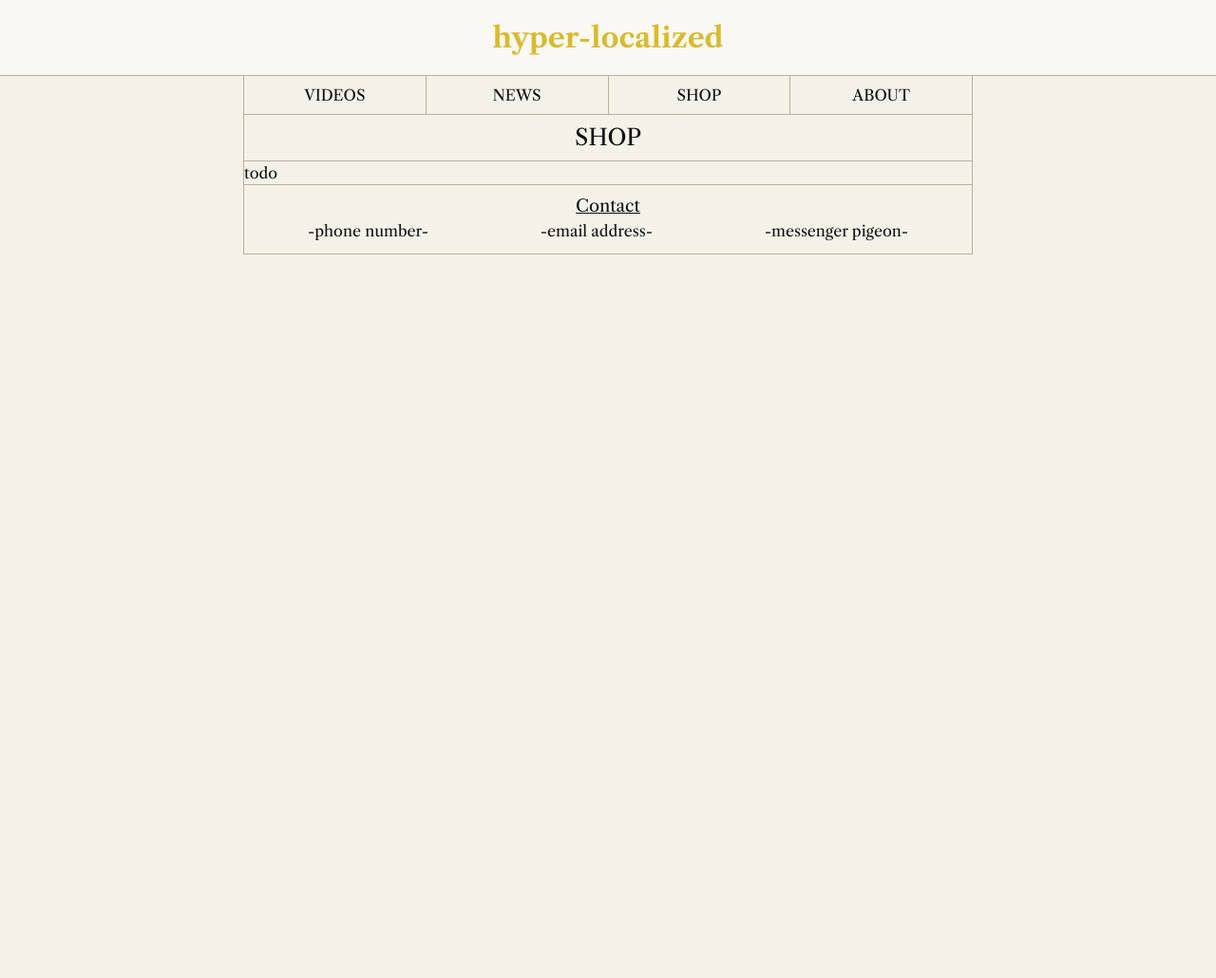
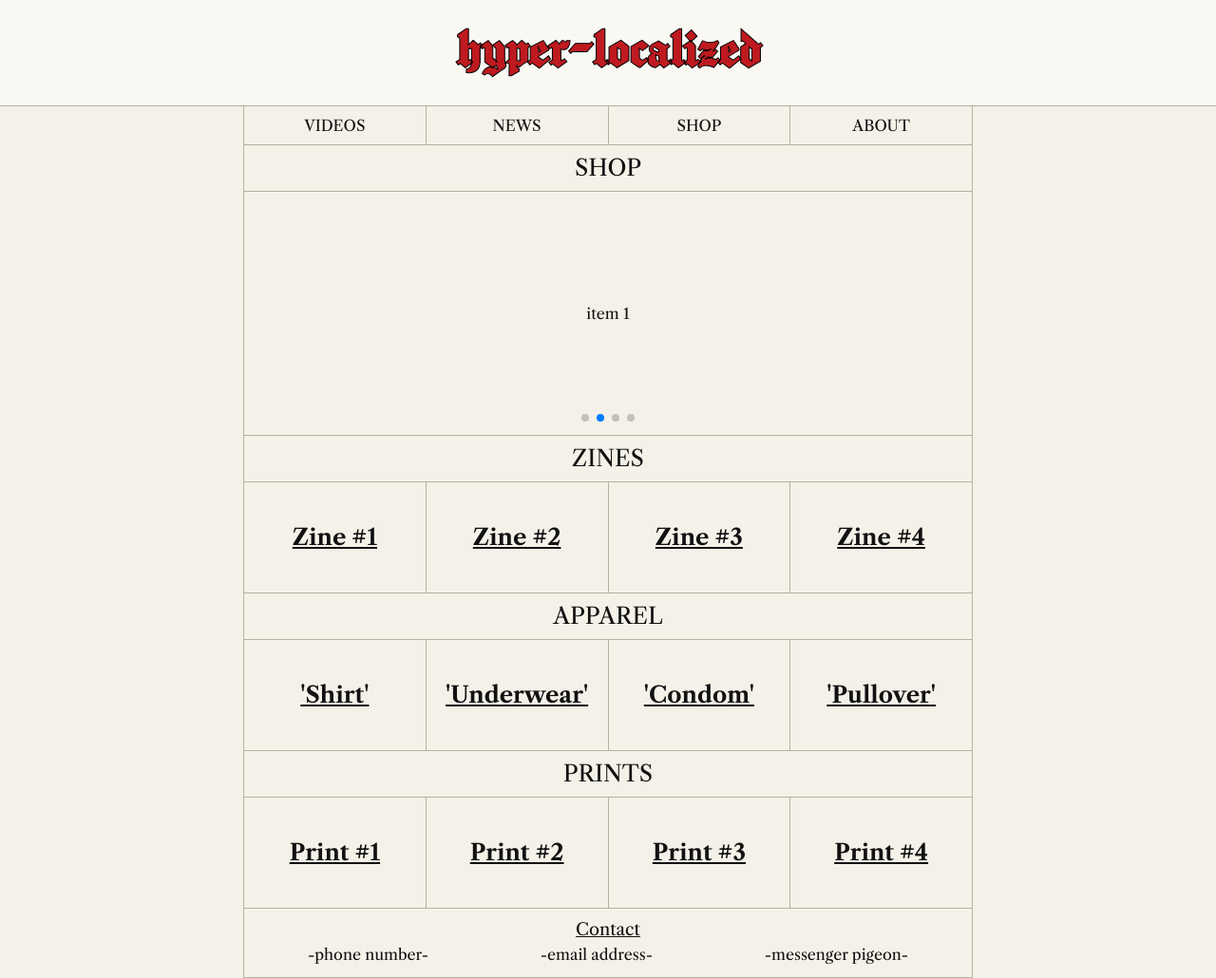
Before and after one commit to jackharrhy/hyper-localized, an Astro site: page /shop in a window 1280 px wide. Shown: the whole page at 95% size. Before the commit the page ends 800 px from the top, so only its background shows below. Built offline with nearby package versions, Linux system fonts and the light colour scheme; Astro itself is replaced by a stand-in of ours.

Commit message:
slight color rejig, chomsky font, shop page wip

```diff
--- a/src/base.css
+++ b/src/base.css
@@ -2,6 +2,7 @@
 @tailwind components;
 @tailwind utilities;
 
-* {
-  font-family: "Libre Caslon Text", serif;
+@font-face {
+  font-family: Chomsky;
+  src: url("/fonts/Chomsky.otf");
 }
--- /dev/null
+++ b/src/components/ShopItem.astro
@@ -0,0 +1,10 @@
+---
+const { id, title } = Astro.props;
+---
+
+<a
+  href={`/shop/item/${id}`}
+  class="w-1/4 flex flex-col justify-center items-center px-2 py-8 gap-4 m-2 border-2 border-transparent hover:border-primary-500 transition-all delay-100"
+>
+  <p class="text-2xl font-bold underline">{title}</p>
+</a>
--- a/src/layouts/Layout.astro
+++ b/src/layouts/Layout.astro
@@ -34,12 +34,16 @@ import "../base.css";
     ></script>
     <title>hyper-localized - {title}</title>
   </head>
-  <body class="flex flex-col h-full text-dark-500">
+  <body class="flex flex-col h-full text-dark-500 font-body">
     <a href="/">
       <div
-        class="flex justify-center items-center h-20 bg-sand-400 text-3xl font-extrabold border-b border-clay-500"
+        class="flex justify-center items-center h-28 bg-sand-400 text-3xl font-extrabold border-b border-clay-500"
       >
-        <h1 class="text-primary-500">hyper-localized</h1>
+        <h1
+          class="header-logo text-primary-500 font-display text-6xl h-[4.3rem]"
+        >
+          hyper-localized
+        </h1>
       </div>
     </a>
     <div class="flex flex-col px-[20vw]">
@@ -69,3 +73,9 @@ import "../base.css";
 
   new Glide(".glide").mount();
 </script>
+
+<style>
+  .header-logo {
+    -webkit-text-stroke: 1px black;
+  }
+</style>
--- a/src/pages/news/[...slug].astro
+++ b/src/pages/news/[...slug].astro
@@ -16,7 +16,7 @@ const { Content } = await entry!.render();
 
 <Layout title={title}>
   <div class="flex justify-center items-center border-clay-500 border-b">
-    <h1 class="text-2xl py-2 font-medium uppercase">{title}</h1>
+    <h1 class="text-3xl py-3 font-bold uppercase">{title}</h1>
   </div>
   <main class="flex flex-col p-4 gap-4">
     <img src={image} class="h-[30rem] object-contain" />
--- a/src/pages/shop.astro
+++ b/src/pages/shop.astro
@@ -1,4 +1,5 @@
 ---
+import ShopItem from "../components/ShopItem.astro";
 import Layout from "../layouts/Layout.astro";
 ---
 
@@ -6,5 +7,52 @@ import Layout from "../layouts/Layout.astro";
   <div class="flex justify-center items-center border-clay-500 border-b">
     <h1 class="text-2xl py-2 font-medium">SHOP</h1>
   </div>
-  todo
+  <swiper-container
+    class="h-[16rem] w-full"
+    speed="500"
+    loop="true"
+    autoplay="true"
+    pagination="true"
+  >
+    <swiper-slide class="flex justify-center items-center">item 1</swiper-slide>
+    <swiper-slide class="flex justify-center items-center">item 2</swiper-slide>
+    <swiper-slide class="flex justify-center items-center">item 3</swiper-slide>
+    <swiper-slide class="flex justify-center items-center">item 4</swiper-slide>
+  </swiper-container>
+  <div class="flex justify-center items-center border-clay-500 border-y">
+    <h1 class="text-2xl py-2 font-medium">ZINES</h1>
+  </div>
+  <div class="flex">
+    <ShopItem id="zine1" title="Zine #1" />
+    <div class="w-px border-clay-500 border-r"></div>
+    <ShopItem id="zine2" title="Zine #2" />
+    <div class="w-px border-clay-500 border-r"></div>
+    <ShopItem id="zine3" title="Zine #3" />
+    <div class="w-px border-clay-500 border-r"></div>
+    <ShopItem id="zine4" title="Zine #4" />
+  </div>
+  <div class="flex justify-center items-center border-clay-500 border-y">
+    <h1 class="text-2xl py-2 font-medium">APPAREL</h1>
+  </div>
+  <div class="flex">
+    <ShopItem id="shirt" title="'Shirt'" />
+    <div class="w-px border-clay-500 border-r"></div>
+    <ShopItem id="underwear" title="'Underwear'" />
+    <div class="w-px border-clay-500 border-r"></div>
+    <ShopItem id="condom" title="'Condom'" />
+    <div class="w-px border-clay-500 border-r"></div>
+    <ShopItem id="pullover" title="'Pullover'" />
+  </div>
+  <div class="flex justify-center items-center border-clay-500 border-y">
+    <h1 class="text-2xl py-2 font-medium">PRINTS</h1>
+  </div>
+  <div class="flex">
+    <ShopItem id="print1" title="Print #1" />
+    <div class="w-px border-clay-500 border-r"></div>
+    <ShopItem id="print2" title="Print #2" />
+    <div class="w-px border-clay-500 border-r"></div>
+    <ShopItem id="print3" title="Print #3" />
+    <div class="w-px border-clay-500 border-r"></div>
+    <ShopItem id="print4" title="Print #4" />
+  </div>
 </Layout>
--- a/tailwind.config.cjs
+++ b/tailwind.config.cjs
@@ -2,10 +2,14 @@
 module.exports = {
   content: ["./src/**/*.{astro,html,js,jsx,md,mdx,svelte,ts,tsx,vue}"],
   theme: {
+    fontFamily: {
+      display: ["Chomsky", "serif"],
+      body: ["Libre Caslon Text", "serif"],
+    },
     extend: {
       colors: {
         primary: {
-          500: "#D6BC32",
+          500: "#BE1A1F",
         },
         secondary: {
           500: "#f09917",
```
Also changed, not shown: public/fonts/Chomsky.otf (added).
